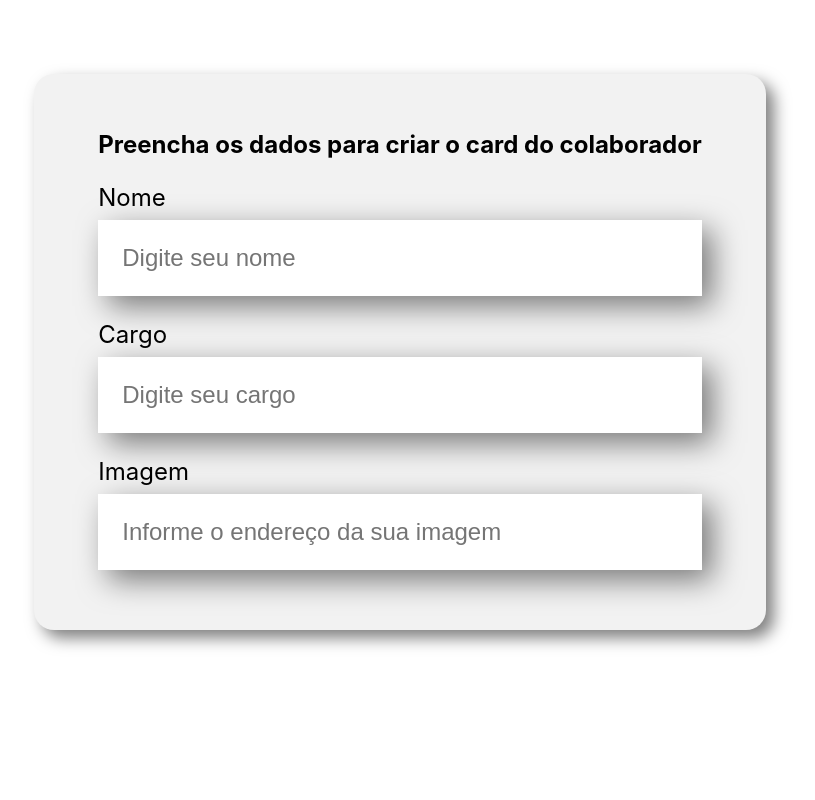
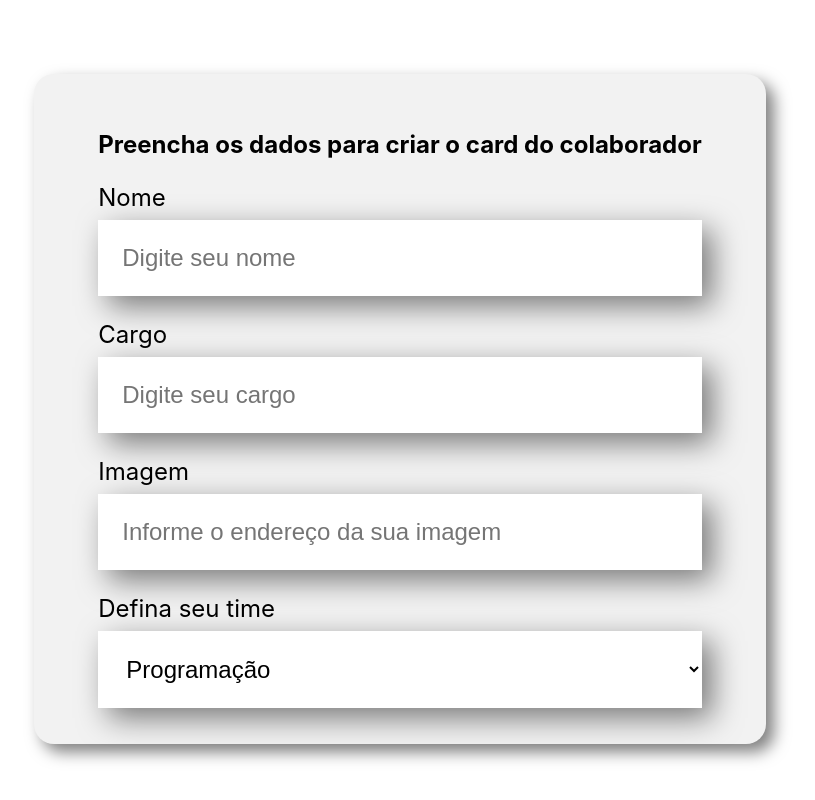
Before and after one commit to oAoj1/organograma, a JavaScript app: page / in a window 1280 px wide. Shown: the part 504-1304 px from the top of the page, without its empty margins (240-1055 px from the left). Before the commit the page ends 1214 px from the top, so only its background shows below. Built offline with nearby package versions, Linux system fonts and the light colour scheme; the HTML template or start-up script is replaced by a standard one.

Commit message:
selecione seu time

```diff
--- a/src/componentes/Formulario/index.js
+++ b/src/componentes/Formulario/index.js
@@ -1,7 +1,18 @@
 import CampoTexto from '../CampoTexto'
+import ListaSuspensa from '../ListaSuspensa';
 import "./Formulario.css";
 
 const Formulario = () => {
+    const times = [
+      'Programação',
+      'Front-End',
+      'Data Science',
+      'Devops',
+      'UX e Design',
+      'Mobile',
+      'Inovação e Gestão'
+    ]
+
     return (
       <section className='formulario'>
         <form>
@@ -12,6 +23,7 @@
             label="Imagem"
             placeholder="Informe o endereço da sua imagem"
           />
+          <ListaSuspensa label="Defina seu time" item ={times}/>
         </form>
       </section>
     );
--- /dev/null
+++ b/src/componentes/ListaSuspensa/ListaSuspensa.css
@@ -0,0 +1,16 @@
+.lista-suspensa label{
+    display: block;
+    margin-bottom: 8px;
+    font-size: 24px;
+}
+
+.lista-suspensa select{
+    background: #fff;
+    box-shadow: 10px 10px 30px rgba(0, 0, 0, 0.5);
+    width: 100%;
+    border: 0;
+    font-size: 24px;
+    padding: 24px;
+    box-sizing: border-box;
+    outline:  0;
+}
--- /dev/null
+++ b/src/componentes/ListaSuspensa/index.js
@@ -0,0 +1,16 @@
+import "./ListaSuspensa.css";
+
+const ListaSuspensa = (props) => {
+  const label_mod = `${props.label}`;
+
+  return (
+        <div className="lista-suspensa">
+            <label>{label_mod}</label>
+            <select>
+                {props.item.map(item => <option key={item}>{item}</option>)}
+            </select>
+        </div>
+  );
+};
+
+export default ListaSuspensa;
```
Lines whose indentation alone changed are shown as unchanged.
